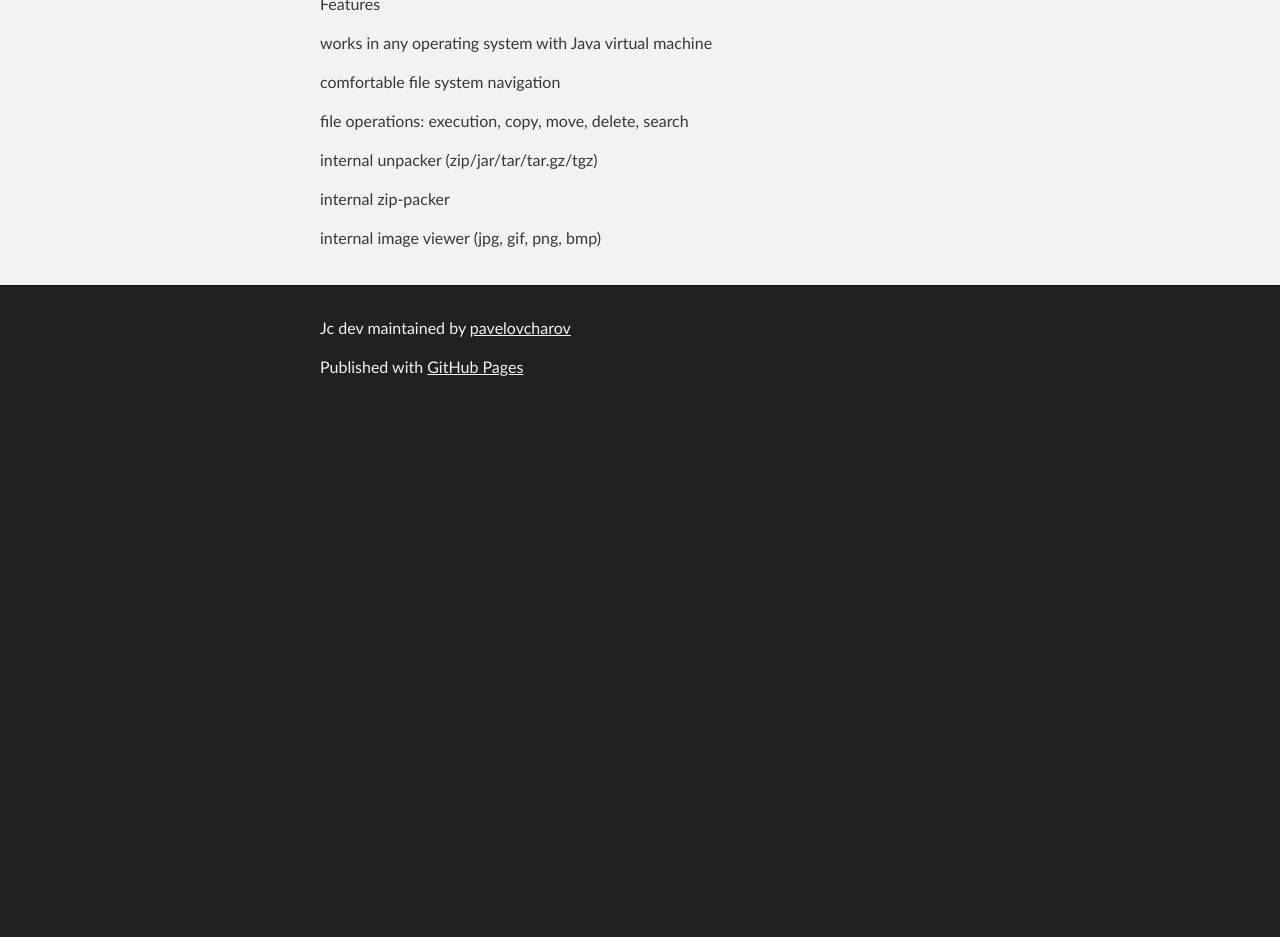
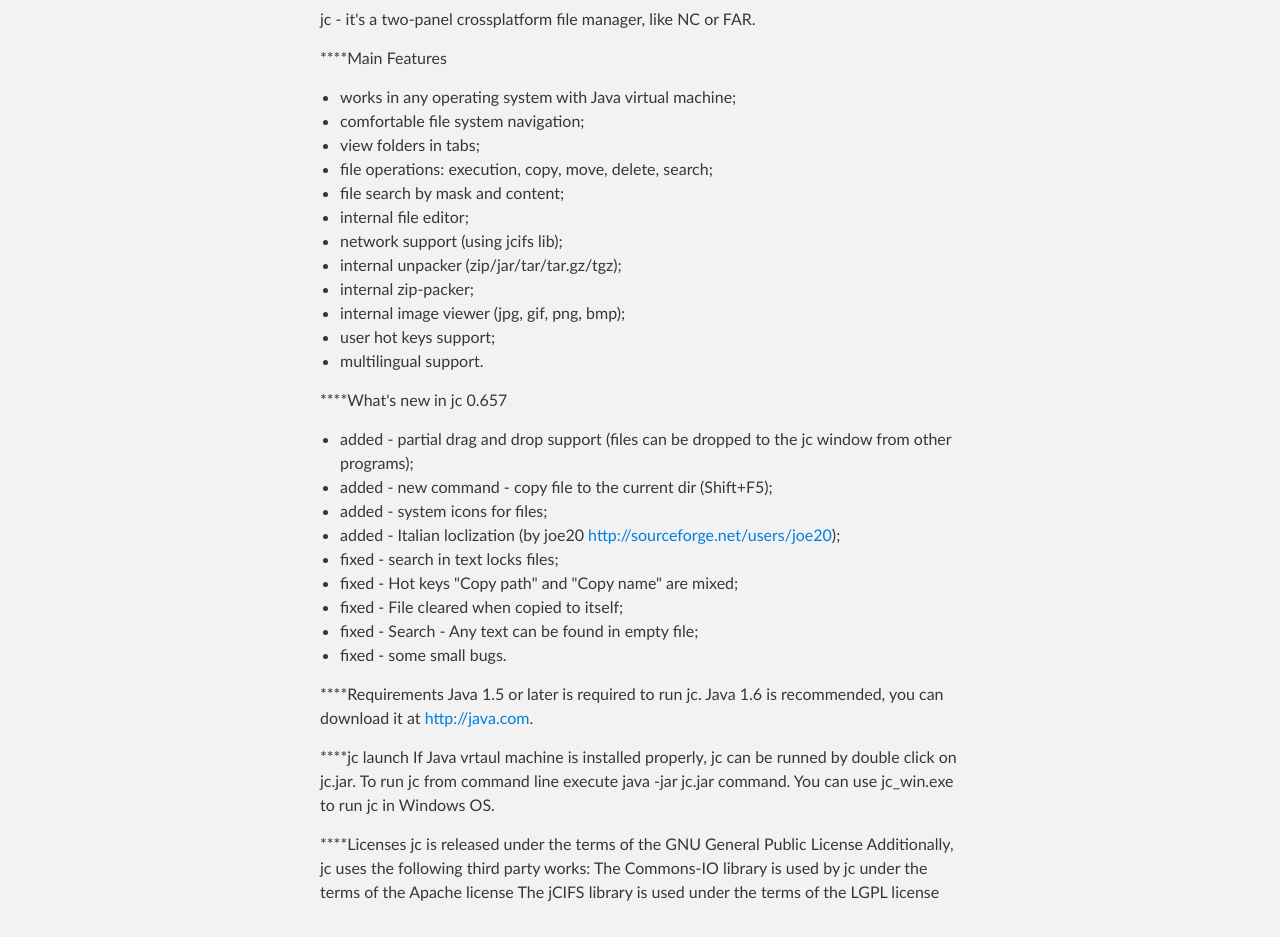
Before and after one commit to pavelovcharov/jc_dev, a plain HTML site: page index.html in a window 1280 px wide. Shown: the part 371-1308 px from the top of the page. Before the commit the page ends 800 px from the top, so only its background shows below. Drawn offline with Linux system fonts and the light colour scheme.

Commit message:
Create gh-pages branch via GitHub

```diff
--- a/index.html
+++ b/index.html
@@ -32,23 +32,53 @@
     <div id="main_content_wrap" class="outer">
       <section id="main_content" class="inner">
         <h1>
-<a id="jc_dev" class="anchor" href="#jc_dev" aria-hidden="true"><span aria-hidden="true" class="octicon octicon-link"></span></a>jc_dev</h1>
+<a id="free-file-manager-for-windows-and-linux" class="anchor" href="#free-file-manager-for-windows-and-linux" aria-hidden="true"><span aria-hidden="true" class="octicon octicon-link"></span></a>Free file manager for Windows and Linux</h1>
 
-<p>jc stands for Java Commander - it's a java-based file manager for Windows and Linux</p>
+<p>jc - it's a two-panel crossplatform file manager, like NC or FAR.</p>
 
-<p>Features</p>
+<p>****Main Features</p>
 
-<p>works in any operating system with Java virtual machine</p>
+<ul>
+<li>works in any operating system with Java virtual machine;</li>
+<li>comfortable file system navigation;</li>
+<li>view folders in tabs;</li>
+<li>file operations: execution, copy, move, delete, search;</li>
+<li>file search by mask and content;</li>
+<li>internal file editor;</li>
+<li>network support (using jcifs lib);</li>
+<li>internal unpacker (zip/jar/tar/tar.gz/tgz);</li>
+<li>internal zip-packer;</li>
+<li>internal image viewer (jpg, gif, png, bmp);</li>
+<li>user hot keys support;</li>
+<li>multilingual support.</li>
+</ul>
 
-<p>comfortable file system navigation</p>
+<p>****What's new in jc 0.657</p>
 
-<p>file operations: execution, copy, move, delete, search</p>
+<ul>
+<li>added - partial drag and drop support (files can be dropped to the jc window from other programs);</li>
+<li>added - new command - copy file to the current dir (Shift+F5);</li>
+<li>added - system icons for files;</li>
+<li>added - Italian loclization (by joe20 <a href="http://sourceforge.net/users/joe20">http://sourceforge.net/users/joe20</a>);</li>
+<li>fixed - search in text locks files;</li>
+<li>fixed - Hot keys "Copy path" and "Copy name" are mixed;</li>
+<li>fixed - File cleared when copied to itself;</li>
+<li>fixed - Search - Any text can be found in empty file;</li>
+<li>fixed - some small bugs.</li>
+</ul>
 
-<p>internal unpacker (zip/jar/tar/tar.gz/tgz)</p>
+<p>****Requirements
+Java 1.5 or later is required to run jc. Java 1.6 is recommended, you can download it at <a href="http://java.com">http://java.com</a>.</p>
 
-<p>internal zip-packer</p>
+<p>****jc launch
+If Java vrtaul machine is installed properly, jc can be runned by double click on jc.jar. To run jc from command line
+execute java -jar jc.jar command. You can use jc_win.exe to run jc in Windows OS.</p>
 
-<p>internal image viewer (jpg, gif, png, bmp)</p>
+<p>****Licenses
+jc is released under the terms of the GNU General Public License
+Additionally, jc uses the following third party works:
+The Commons-IO library is used by jc under the terms of the Apache license
+The jCIFS library is used under the terms of the LGPL license</p>
       </section>
     </div>
 
```
Also changed, not shown: params.json (+1 -1 lines).
